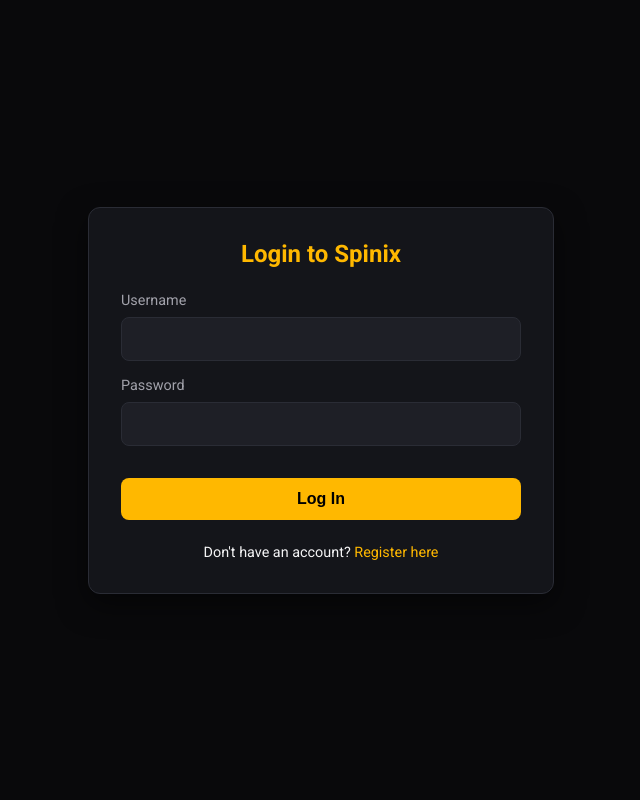
After one commit to karthi3345/chatbot, a Django app: page /login/ in a window 1280 px wide. The commit adds this page. Shown: the whole page, without its empty margins (319-959 px from the left). Run offline with Django 5.2, Linux system fonts and the light colour scheme; parts of the project's set-up code (start-up, migrations or seed data) failed here and were passed over.

Commit message:
Add user authentication, login and register views

```diff
--- a/chatbot/urls.py
+++ b/chatbot/urls.py
@@ -4,4 +4,7 @@
 urlpatterns = [
     path("", views.home),
     path("chat/", views.chat),
+    path("login/", views.login_user),
+    path("register/", views.register_user),
+    path("logout/", views.logout_user),
 ]
--- a/chatbot/views.py
+++ b/chatbot/views.py
@@ -167,6 +167,7 @@
 # =====================================================
 # HOME PAGE
 # =====================================================
+@login_required(login_url='/login/')
 def home(request):
     return render(request, "chatbot/index.html")
 
@@ -952,6 +953,7 @@
 import json
 
 @csrf_exempt
+@login_required(login_url='/login/')
 def chat(request):
     try:
         data = json.loads(request.body)
@@ -981,3 +983,33 @@
         return response
     except Exception as e:
         return _chat_logic(request)
+from django.contrib.auth.models import User
+from django.contrib.auth import authenticate, login as auth_login, logout as auth_logout
+from django.contrib.auth.decorators import login_required
+
+def register_user(request):
+    if request.method == "POST":
+        u = request.POST.get("username")
+        p = request.POST.get("password")
+        if User.objects.filter(username=u).exists():
+            return render(request, "chatbot/register.html", {"error": "Username already exists"})
+        user = User.objects.create_user(username=u, password=p)
+        auth_login(request, user)
+        return redirect("/")
+    return render(request, "chatbot/register.html")
+
+def login_user(request):
+    if request.method == "POST":
+        u = request.POST.get("username")
+        p = request.POST.get("password")
+        user = authenticate(request, username=u, password=p)
+        if user is not None:
+            auth_login(request, user)
+            return redirect("/")
+        else:
+            return render(request, "chatbot/login.html", {"error": "Invalid username or password"})
+    return render(request, "chatbot/login.html")
+
+def logout_user(request):
+    auth_logout(request)
+    return redirect("/login/")
--- a/templates/chatbot/index.html
+++ b/templates/chatbot/index.html
@@ -315,7 +315,7 @@
         <div class="ch-title">Winmatch AI <span style="color:var(--yellow)">✦</span></div>
         <div class="ch-sub">Your smart betting assistant</div>
       </div>
-      <button class="delete-chat-btn" id="deleteChatBtn" title="Delete chat">
+      <div style="margin-left:auto; display:flex; gap:10px; align-items:center;"><span style="color:var(--muted); font-size:13px;">Logged in as <b>{{ request.user.username }}</b></span><a href="/logout/" class="delete-chat-btn" style="text-decoration:none;"><span>Logout</span></a><button class="delete-chat-btn" id="deleteChatBtn" title="Delete chat">
         <svg width="17" height="17" viewBox="0 0 24 24" fill="none" stroke="currentColor" stroke-width="2"><path d="M3 6h18M8 6V4a2 2 0 012-2h4a2 2 0 012 2v2m3 0l-1 14a2 2 0 01-2 2H7a2 2 0 01-2-2L4 6"/><path d="M10 11v6M14 11v6"/></svg>
         <span>Delete chat</span>
       </button>
--- /dev/null
+++ b/templates/chatbot/login.html
@@ -0,0 +1,134 @@
+<!DOCTYPE html>
+<html lang="en">
+<head>
+<meta charset="UTF-8">
+<meta name="viewport" content="width=device-width, initial-scale=1.0">
+<title>Login - Spinix AI</title>
+<link href="https://fonts.googleapis.com/css2?family=Roboto:wght@300;400;500;700&display=swap" rel="stylesheet">
+<style>
+  :root{
+    --bg: #09090b;
+    --panel: #14151a;
+    --border: #2a2c35;
+    --yellow: #ffb800;
+    --yellow-hover: #e6a600;
+    --text: #f4f4f5;
+    --muted: #a1a1aa;
+    --radius: 12px;
+  }
+  body{
+    background: var(--bg);
+    color: var(--text);
+    font-family: 'Roboto', sans-serif;
+    min-height:100vh;
+    display: flex;
+    align-items: center;
+    justify-content: center;
+    margin: 0;
+  }
+  .auth-box {
+    background: var(--panel);
+    border: 1px solid var(--border);
+    border-radius: var(--radius);
+    padding: 2rem;
+    width: 100%;
+    max-width: 400px;
+    box-shadow: 0 10px 30px rgba(0,0,0,0.5);
+  }
+  h2 {
+    text-align: center;
+    color: var(--yellow);
+    margin-top: 0;
+    margin-bottom: 1.5rem;
+  }
+  .form-group {
+    margin-bottom: 1rem;
+  }
+  label {
+    display: block;
+    margin-bottom: 0.5rem;
+    color: var(--muted);
+    font-size: 0.9rem;
+  }
+  input[type="text"], input[type="password"], input[type="email"] {
+    width: 100%;
+    padding: 0.75rem;
+    border-radius: 8px;
+    background: #1e1f26;
+    border: 1px solid var(--border);
+    color: var(--text);
+    font-size: 1rem;
+    outline: none;
+    box-sizing: border-box;
+  }
+  input:focus {
+    border-color: var(--yellow);
+  }
+  button {
+    width: 100%;
+    padding: 0.75rem;
+    border-radius: 8px;
+    background: var(--yellow);
+    color: #000;
+    font-weight: bold;
+    border: none;
+    font-size: 1rem;
+    cursor: pointer;
+    margin-top: 1rem;
+  }
+  button:hover {
+    background: var(--yellow-hover);
+  }
+  .links {
+    text-align: center;
+    margin-top: 1.5rem;
+    font-size: 0.9rem;
+  }
+  .links a {
+    color: var(--yellow);
+    text-decoration: none;
+  }
+  .links a:hover {
+    text-decoration: underline;
+  }
+  .error {
+    color: #e11d48;
+    background: rgba(225,29,72,0.1);
+    border: 1px solid #e11d48;
+    padding: 0.5rem;
+    border-radius: 6px;
+    margin-bottom: 1rem;
+    font-size: 0.9rem;
+    text-align: center;
+  }
+</style>
+</head>
+<body>
+
+<div class="auth-box">
+  <h2>Login to Spinix</h2>
+
+  {% if error %}
+  <div class="error">{{ error }}</div>
+  {% endif %}
+
+  <form method="POST" action="/login/">
+    {% csrf_token %}
+    <div class="form-group">
+      <label>Username</label>
+      <input type="text" name="username" required>
+    </div>
+    <div class="form-group">
+      <label>Password</label>
+      <input type="password" name="password" required>
+    </div>
+    <button type="submit">Log In</button>
+  </form>
+
+  <div class="links">
+    Don't have an account? <a href="/register/">Register here</a>
+  </div>
+</div>
+
+</body>
+</html>
```
Also changed, not shown: templates/chatbot/register.html (added, +134 -0 lines).
